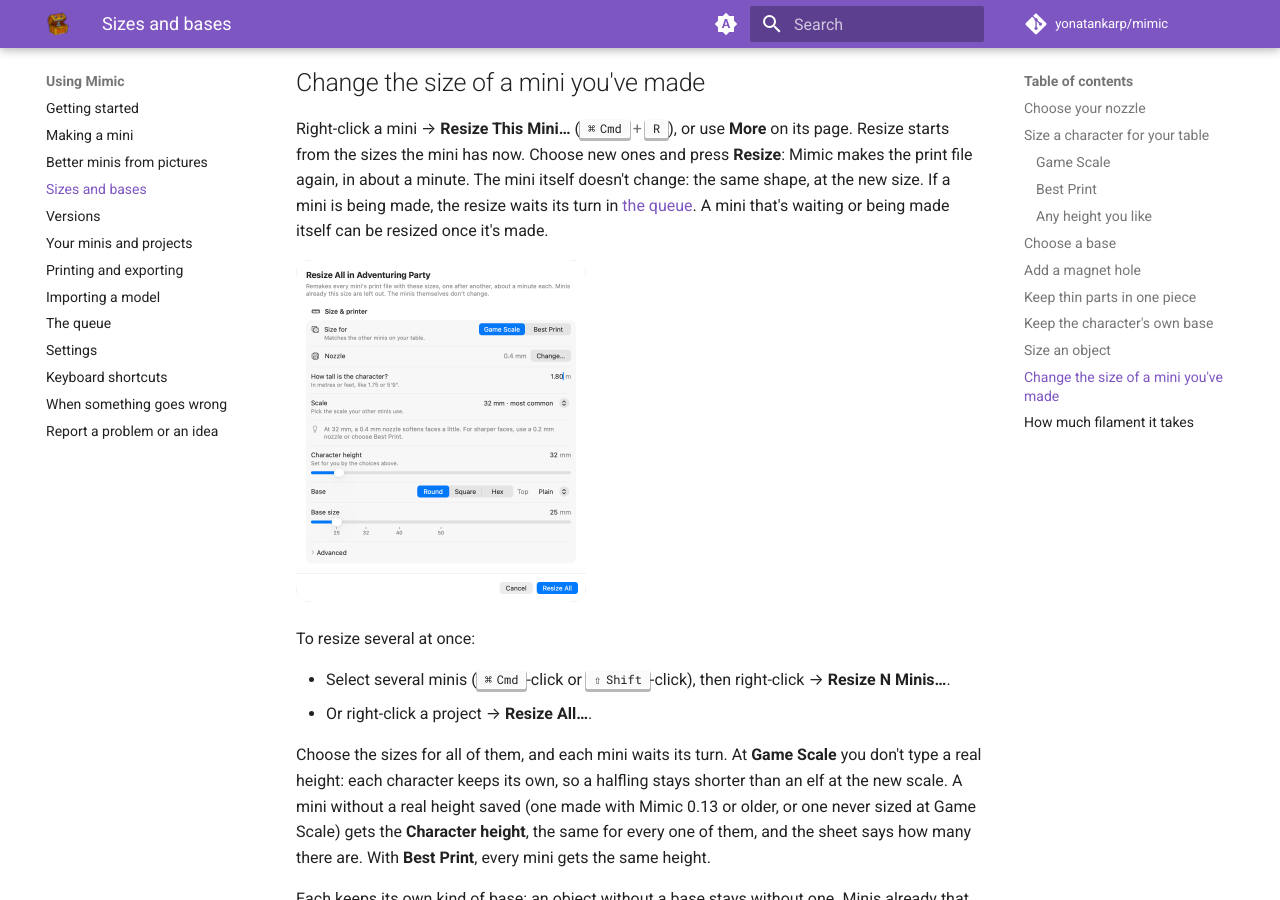
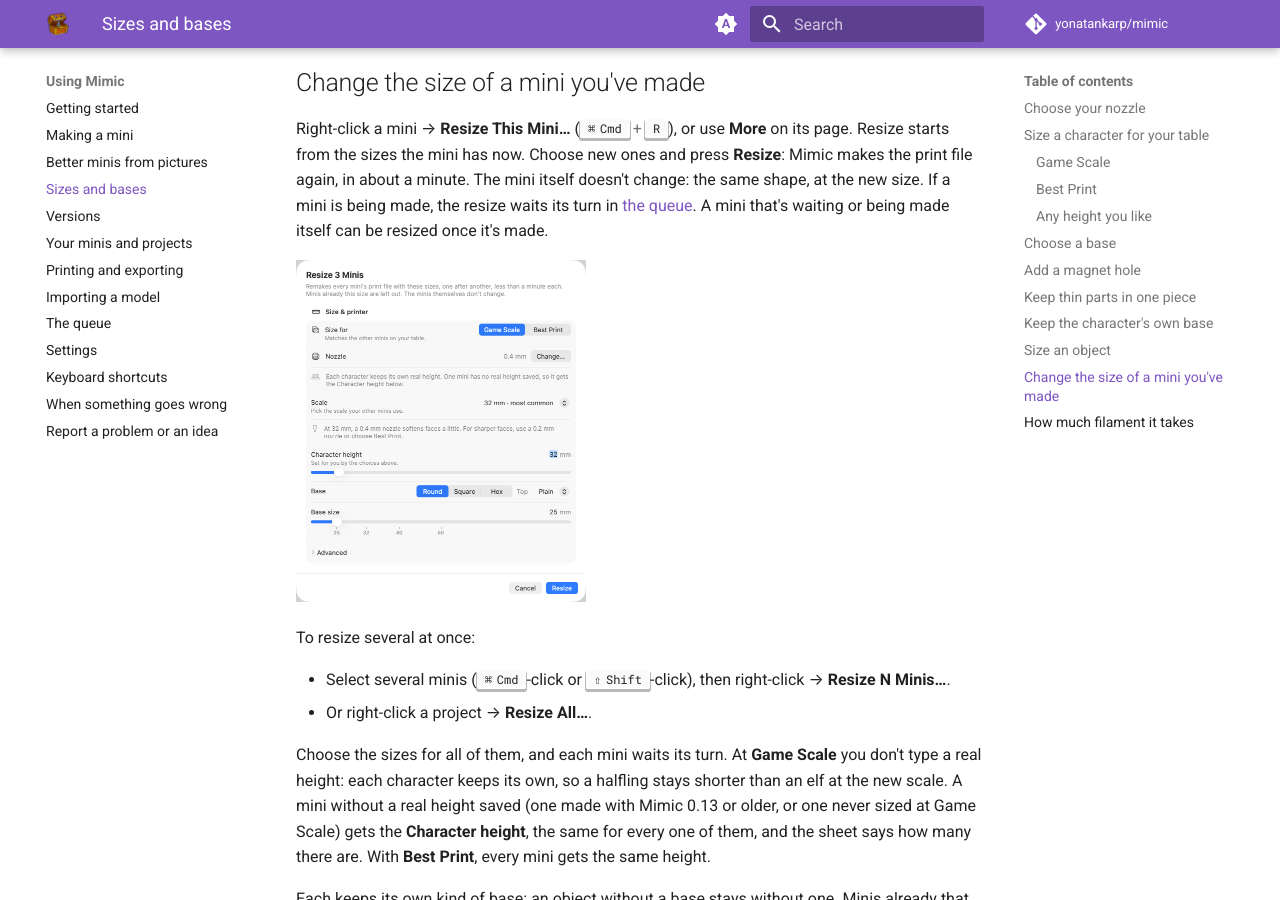
Before and after one commit to yonatankarp/mimic, an MkDocs documentation site: the page built from docs/sizes-and-bases.md, in a window 1280 px wide and 900 px high, scrolled down 4835 px. Built offline with MkDocs 1.6.1 and Material for MkDocs 9.7.7, drawn with Linux system fonts in a browser that asks for light colours; comment, search, counter and statistics services are not loaded.

Commit message:
docs: retake the Resize All screenshot with each character's real height

```diff
--- a/docs/sizes-and-bases.md
+++ b/docs/sizes-and-bases.md
@@ -161,7 +161,7 @@
 mini is being made, the resize waits its turn in [the queue](queue.md). A mini that's waiting or
 being made itself can be resized once it's made.
 
-![Resize All in Adventuring Party at Game Scale: no real height to type, a line saying each character keeps its own and that one mini without one gets the Character height](images/screens/sizes-and-bases-resize-all.png){ width="290" }
+![Resizing three minis together at Game Scale: no real height to type, but a line saying each character keeps its own, and that the one mini without one gets the Character height](images/screens/sizes-and-bases-resize-all.png){ width="290" }
 
 To resize several at once:
 
```
Also changed, not shown: docs/images/screens/sizes-and-bases-resize-all.png.
